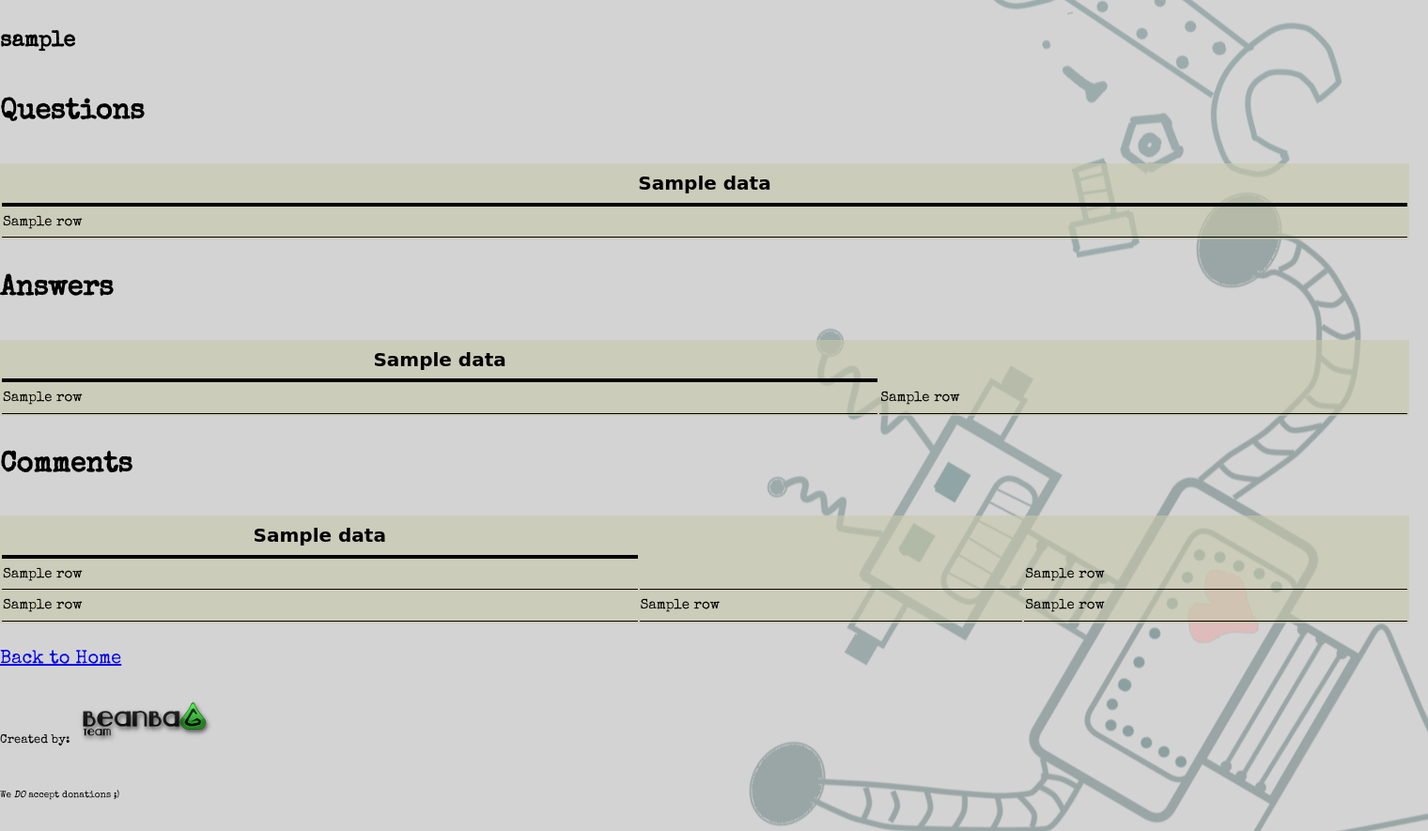
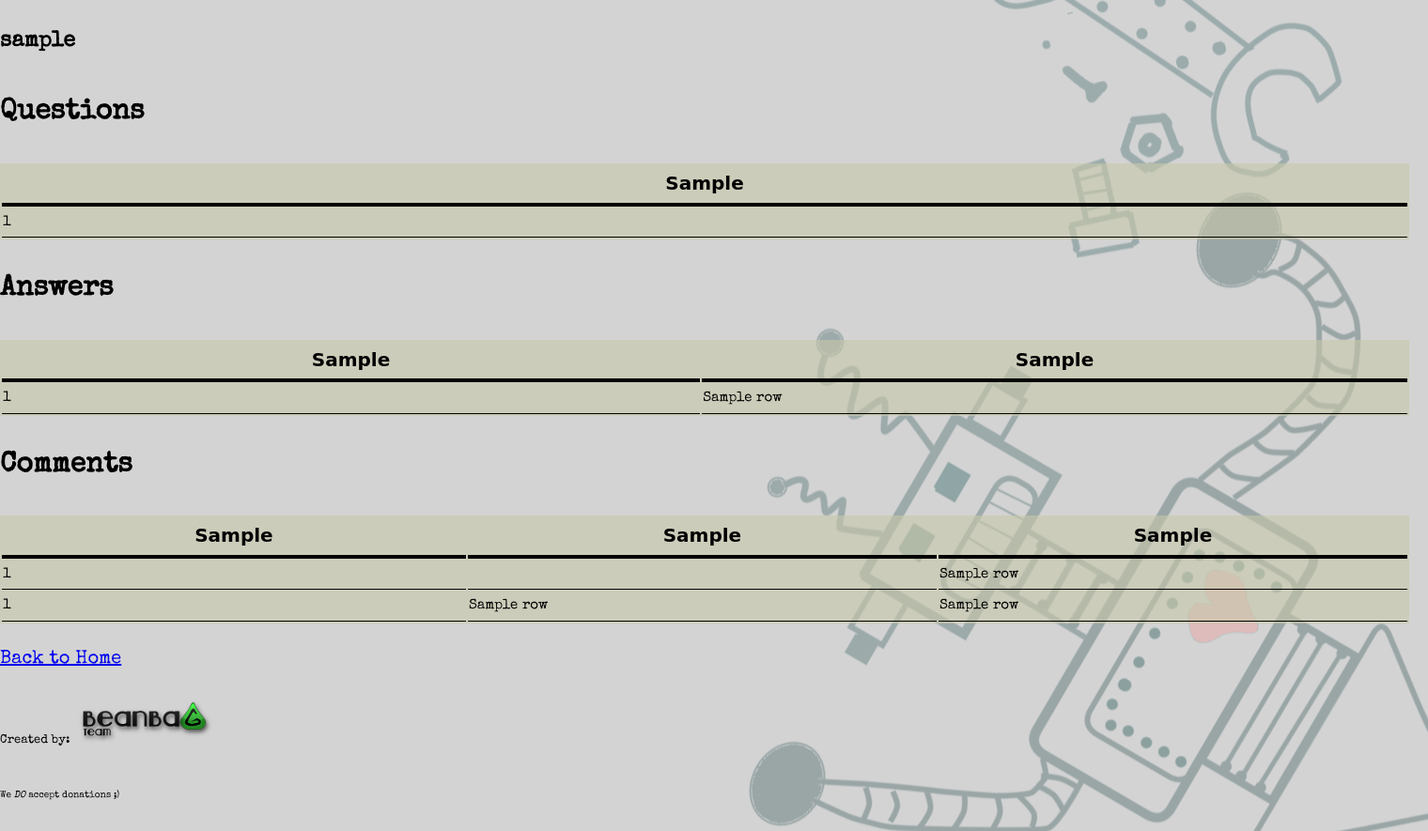
Before and after one commit to SojAnnam/AskMate, a Flask app: template templates/user_activity.html in a window 1520 px wide. Shown: the whole page at 94% size. Run offline with Flask 2, Linux system fonts and the light colour scheme; the template is opened without the code that fills it: most values are stand-ins (such as "Sample title", 1, 10 or a date in 2020); some web fonts are replaced.

Commit message:
'user activity' feuter related refactoring

```diff
--- a/main.py
+++ b/main.py
@@ -236,46 +236,19 @@ def delete_tag(question_id, tag_id):
 @app.route("/user/<user_id>")
 def user_activities(user_id):
     '''Renders user_activity.html with all the activities of a given user'''
-    user_name_query = ("""SELECT username
-                          FROM users
-                          WHERE id={};""".format(user_id))
-    user_name_result = function.sql_query_get(user_name_query)
-
-    questions_header = ["Question"]
-    user_questions_query = ("""SELECT question.user_id, question.id, question.title
-                               FROM question
-                               WHERE question.user_id={};""".format(user_id))
-    user_questions_result = function.sql_query_get(user_questions_query)
-
-    answers_header = ["Question", "Answer"]
-    user_answers_query = ("""SELECT answer.user_id, question.id, question.title, answer.message
-                             FROM question
-                             INNER JOIN answer
-                             ON question.id = answer.question_id
-                             WHERE answer.user_id={};""".format(user_id))
-    user_answers_result = function.sql_query_get(user_answers_query)
-
-    comments_header = ["Question", "Answer", "Comment"]
-    user_question_comments_query = ("""SELECT question.id, question.title, comment.id, comment.message, comment.user_id
-                                       FROM comment INNER JOIN question ON question.id=comment.question_id
-                                       WHERE comment.user_id={};""".format(user_id))
-    user_question_comments_result = function.sql_query_get(user_question_comments_query)
-
-    user_answer_comments_query = ("""SELECT question.id, question.title, answer.id, answer.message, comment.id, comment.message, comment.user_id
-                                     FROM ((comment LEFT JOIN answer ON answer.id=comment.answer_id)
-                                     INNER JOIN question ON question.id=answer.question_id)
-                                     WHERE comment.user_id={};""".format(user_id))
-    user_answer_comments_result = function.sql_query_get(user_answer_comments_query)
-
+    table_header = ["Question", "Answer", "Comment"]
+    user_name = function.select_query('username', 'users', 'id', user_id)
+    user_questions = function.select_query('question.title', 'question', 'question.user_id', user_id)
+    user_answers = function.user_answers_query(user_id)
+    user_question_comments = function.user_question_comments_query(user_id)
+    user_answer_comments = function.user_answer_comments_query(user_id)
     return render_template("user_activity.html",
-                           user_name=user_name_result[0][0],
-                           questions_header=questions_header,
-                           user_questions=user_questions_result,
-                           answers_header=answers_header,
-                           user_answers=user_answers_result,
-                           comments_header=comments_header,
-                           user_question_comments=user_question_comments_result,
-                           user_answer_comments=user_answer_comments_result,)
+                           user_name=user_name[0][0],
+                           table_header=table_header,
+                           user_questions=user_questions,
+                           user_answers=user_answers,
+                           user_question_comments=user_question_comments,
+                           user_answer_comments=user_answer_comments)
 
 
 @app.route('/registration/register-user', methods=['POST'])
--- a/templates/user_activity.html
+++ b/templates/user_activity.html
@@ -20,13 +20,11 @@
         {% if user_questions|length != 0 %}
             <table id="queryresult">
                 <tr id="header">
-                    {% for data in questions_header %}
-                    <th>{{ data }}</th>
-                    {% endfor %}
+                    <th>{{ table_header[0] }}</th>
                 </tr>
                 {% for row in user_questions %}
                 <tr id="row">
-                    <td id=title-column><a href="../question/{{row[1]}}">{{ row[2] }}</td>
+                    <td id=title-column><a href="../question/{{row[1]}}">{{ row[0] }}</td>
                 </tr>
                 {% endfor %}
             </table>
@@ -41,14 +39,13 @@
         {% if user_answers|length != 0 %}
             <table id="queryresult">
                 <tr id="header">
-                    {% for data in answers_header %}
-                    <th>{{ data }}</th>
-                    {% endfor %}
+                    <th>{{ table_header[0] }}</th>
+                    <th>{{ table_header[1] }}</th>
                 </tr>
                 {% for row in user_answers %}
                 <tr id="row">
-                    <td id=title-column><a href="../question/{{row[1]}}">{{ row[2] }}</td>
-                    <td>{{ row[3] }}</td>
+                    <td id=title-column><a href="../question/{{row[1]}}">{{ row[0] }}</td>
+                    <td>{{ row[1] }}</td>
                 </tr>
                 {% endfor %}
             </table>
@@ -63,22 +60,22 @@
         {% if user_question_comments|length + user_answer_comments|length != 0 %}
             <table id="queryresult">
                 <tr id="header">
-                    {% for data in comments_header %}
-                    <th>{{ data }}</th>
-                    {% endfor %}
+                    <th>{{ table_header[0] }}</th>
+                    <th>{{ table_header[1] }}</th>
+                    <th>{{ table_header[2] }}</th>
                 </tr>
                 {% for row in user_question_comments %}
                 <tr id="row">
-                    <td id=title-column><a href="../question/{{row[0]}}">{{ row[1] }}</td>
+                    <td id=title-column><a href="../question/{{row[0]}}">{{ row[0] }}</td>
                     <td></td>
-                    <td>{{ row[3] }}</td>
+                    <td>{{ row[1] }}</td>
                 </tr>
                 {% endfor %}
                 {% for row in user_answer_comments %}
                 <tr id="row">
+                    <td id=title-column><a href="../question/{{row[0]}}">{{ row[0] }}</td>
                     <td id=title-column><a href="../question/{{row[0]}}">{{ row[1] }}</td>
-                    <td id=title-column><a href="../question/{{row[0]}}">{{ row[3] }}</td>
-                    <td>{{ row[5] }}</td>
+                    <td>{{ row[2] }}</td>
                 </tr>
                 {% endfor %}
             </table>
```
Also changed, not shown: function.py (+29 -0 lines).
